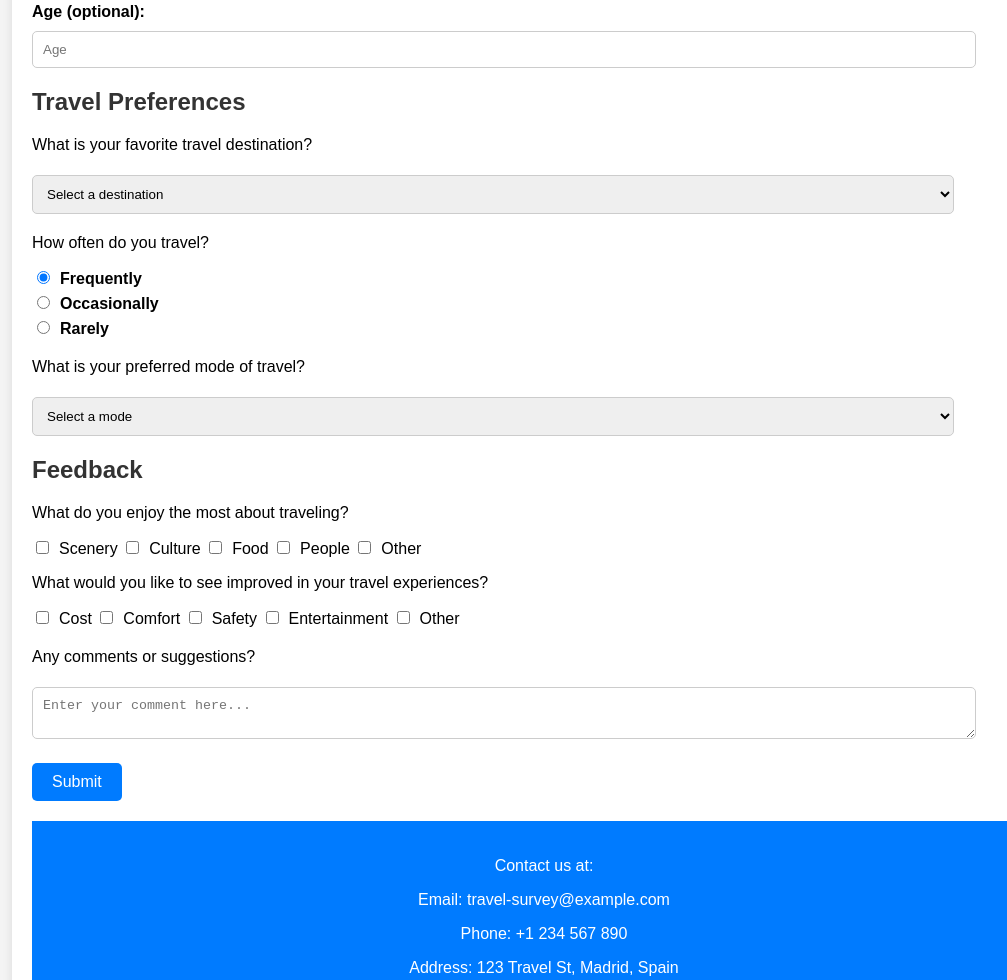
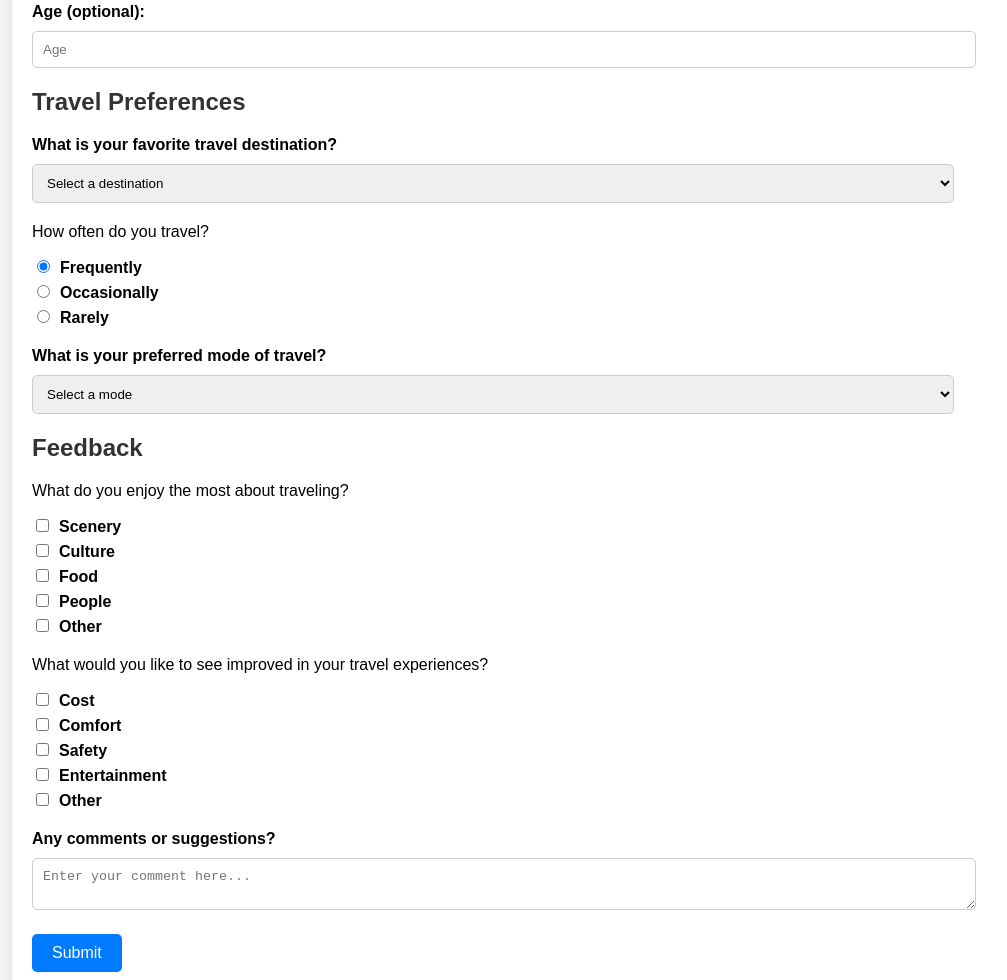
Before and after one commit to Hyron04/Survey-Form, a plain HTML site: page index.html in a window 1280 px wide. Shown: the part 537-1517 px from the top of the page, without its empty margins (96-1103 px from the left). Drawn offline with Linux system fonts and the light colour scheme.

Commit message:
Improve the accessibility

```diff
--- a/index.html
+++ b/index.html
@@ -24,25 +24,26 @@
             <p>Your feedback is valuable to us and will help us enhance our services.</p>
         </header>
 
+    <main>
         <form id="survey-form">
             <h2>Personal Information</h2>
             <div class="form-group">
                 <label for="name" id="name-label">Name: </label>
-            <input id="name" name="name" type="text" class="form-control" placeholder="Enter your name" required></input>
+                <input id="name" name="name" type="text" class="form-control" placeholder="Enter your name" required aria-required="true">
             </div>
             <div class="form-group">
                 <label for="email" id="email-label">E-mail:</label>
-            <input id="email" name="email" type="email" class="form-control" placeholder="Enter your email" required></input>
+                <input id="email" name="email" type="email" class="form-control" placeholder="Enter your email" required aria-required="true">
             </div>
             <div class="form-group">
                 <label for="number" id="number-label">Age (optional):</label>
-            <input id="number" name="age" type="number" class="form-control" placeholder="Age" min="18" max="120"></input>
+                <input id="number" name="age" type="number" class="form-control" placeholder="Age" min="18" max="120">
             </div>
 
             <h2>Travel Preferences</h2>
             <div class="form-group">
-            <p>What is your favorite travel destination?</p>
-            <select id="destination" name="destination" class="form-control" required>
+                <label for="destination">What is your favorite travel destination?</label>
+                <select id="destination" name="destination" class="form-control" required aria-required="true">
                     <option disabled selected value>Select a destination</option>
                     <option value="europe">Europe</option>
                     <option value="asia">Asia</option>
@@ -54,18 +55,18 @@
             <div class="form-group">
                 <p>How often do you travel?</p>
                 <label>
-                <input name="travel-frequency" value="frequently" type="radio" class="input-radio" checked>Frequently</input>
+                    <input name="travel-frequency" value="frequently" type="radio" class="input-radio" checked>Frequently
                 </label>
                 <label>
-                <input name="travel-frequency" value="occasionally" type="radio" class="input-radio">Occasionally</input>
+                    <input name="travel-frequency" value="occasionally" type="radio" class="input-radio">Occasionally
                 </label>
                 <label>
-                <input name="travel-frequency" value="rarely" type="radio" class="input-radio">Rarely</input>
+                    <input name="travel-frequency" value="rarely" type="radio" class="input-radio">Rarely
                 </label>
             </div>
             <div class="form-group">
-            <p>What is your preferred mode of travel?</p>
-            <select id="travel-mode" name="travelMode" class="form-control" required>
+                <label for="travel-mode">What is your preferred mode of travel?</label>
+                <select id="travel-mode" name="travelMode" class="form-control" required aria-required="true">
                     <option disabled selected value>Select a mode</option>
                     <option value="plane">Plane</option>
                     <option value="train">Train</option>
@@ -78,28 +79,49 @@
             <h2>Feedback</h2>
             <div class="form-group">
                 <p>What do you enjoy the most about traveling?</p>
-            <input type="checkbox" name="enjoyment" value="scenery">Scenery</input>
-            <input type="checkbox" name="enjoyment" value="culture">Culture</input>
-            <input type="checkbox" name="enjoyment" value="food">Food</input>
-            <input type="checkbox" name="enjoyment" value="people">People</input>
-            <input type="checkbox" name="enjoyment" value="other">Other</input>
+                <label>
+                    <input type="checkbox" name="enjoyment" value="scenery">Scenery
+                </label>
+                <label>
+                    <input type="checkbox" name="enjoyment" value="culture">Culture
+                </label>
+                <label>
+                    <input type="checkbox" name="enjoyment" value="food">Food
+                </label>
+                <label>
+                    <input type="checkbox" name="enjoyment" value="people">People
+                </label>
+                <label>
+                    <input type="checkbox" name="enjoyment" value="other">Other
+                </label>
+            </div>
             <div class="form-group">
                 <p>What would you like to see improved in your travel experiences?</p>
-            <input type="checkbox" name="improvement" value="cost">Cost</input>
-            <input type="checkbox" name="improvement" value="comfort">Comfort</input>
-            <input type="checkbox" name="improvement" value="safety">Safety</input>
-            <input type="checkbox" name="improvement" value="entertainment">Entertainment</input>
-            <input type="checkbox" name="improvement" value="other">Other</input>
+                <label>
+                    <input type="checkbox" name="improvement" value="cost">Cost
+                </label>
+                <label>
+                    <input type="checkbox" name="improvement" value="comfort">Comfort
+                </label>
+                <label>
+                    <input type="checkbox" name="improvement" value="safety">Safety
+                </label>
+                <label>
+                    <input type="checkbox" name="improvement" value="entertainment">Entertainment
+                </label>
+                <label>
+                    <input type="checkbox" name="improvement" value="other">Other
+                </label>
             </div>
             <div class="form-group">
-            <p>Any comments or suggestions?</p>
+                <label for="comments">Any comments or suggestions?</label>
                 <textarea id="comments" name="comment" class="input-textarea" placeholder="Enter your comment here..."></textarea>
             </div>
             <div class="form-group">
-            <label for="submit"></label>
-            <input id="submit" type="submit"></input>
+                <input id="submit" type="submit" value="Submit">
             </div>
         </form>
+    </main>
     <footer id="footer">
         <p>Contact us at:</p>
         <p>Email: <a href="mailto:travel-survey@example.com">travel-survey@example.com</a></p>
--- a/style.css
+++ b/style.css
@@ -85,6 +85,11 @@ input[type="submit"]:hover {
     background-color: #0056b3;
 }
 
+input:focus, select:focus, textarea:focus {
+    outline: 2px solid #0056b3;
+    outline-offset: 2px;
+}
+
 footer {
     text-align: center;
     padding: 20px 0;
```
Lines whose indentation alone changed are shown as unchanged.
